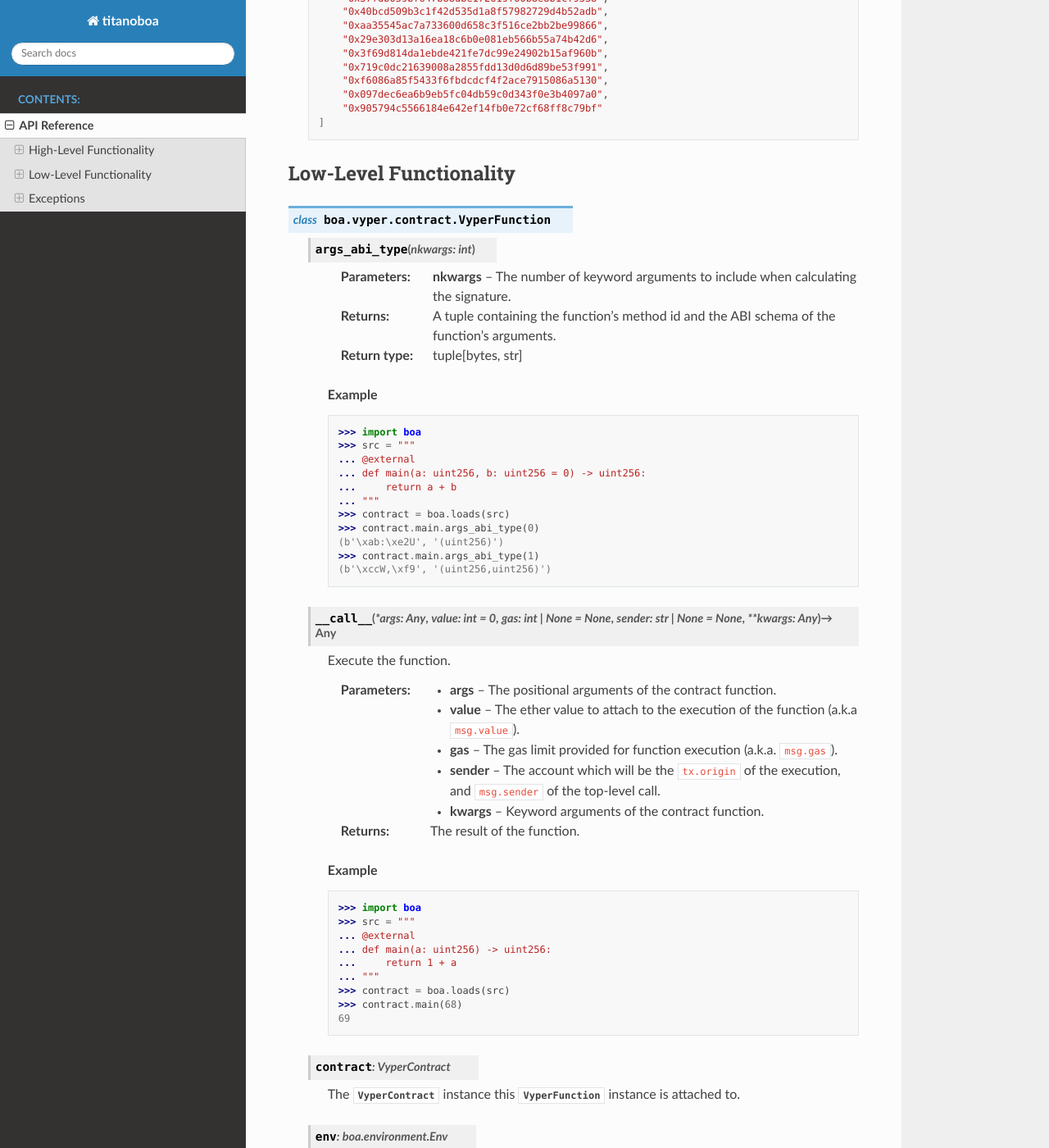
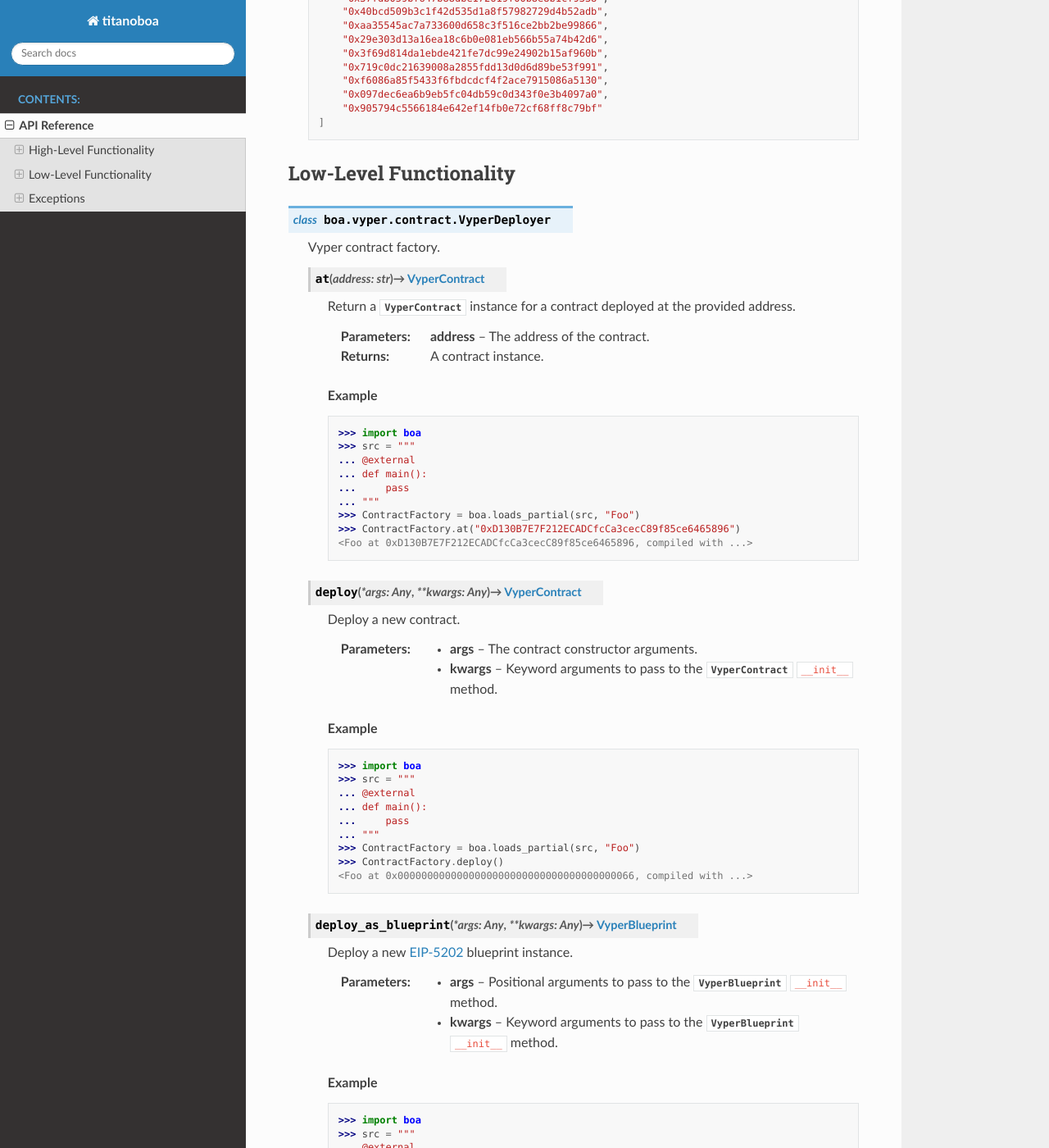
Before and after one commit to vyperlang/titanoboa, a Sphinx documentation site: the page built from docs/source/api.rst, in a window 1280 px wide and 1400 px high, scrolled down 4070 px. Shown: the whole window at 82% size. Built offline with Sphinx 7.4.7 and the Read the Docs theme 2.0.0, drawn with Linux system fonts in a browser that asks for light colours; some of the changed text lies outside the part shown.

Commit message:
docs: document VyperDeployer class

```diff
--- a/docs/source/api.rst
+++ b/docs/source/api.rst
@@ -225,6 +225,79 @@ Low-Level Functionality
 
 .. module:: boa.vyper.contract
 
+.. class:: VyperDeployer
+
+    Vyper contract factory.
+
+    .. method:: at(address: str) -> VyperContract
+
+        Return a :py:class:`VyperContract` instance for a contract deployed at the provided address.
+
+        :param address: The address of the contract.
+        :returns: A contract instance.
+
+        .. rubric:: Example
+
+        .. code-block:: python
+
+            >>> import boa
+            >>> src = """
+            ... @external
+            ... def main():
+            ...     pass
+            ... """
+            >>> ContractFactory = boa.loads_partial(src, "Foo")
+            >>> ContractFactory.at("0xD130B7E7F212ECADCfcCa3cecC89f85ce6465896")
+            <Foo at 0xD130B7E7F212ECADCfcCa3cecC89f85ce6465896, compiled with ...>
+
+    .. method:: deploy(*args: Any, **kwargs: Any) -> VyperContract
+
+        Deploy a new contract.
+
+        :param args: The contract constructor arguments.
+        :param kwargs: Keyword arguments to pass to the :py:class:`VyperContract` ``__init__`` method.
+
+        .. rubric:: Example
+
+        .. code-block:: python
+
+            >>> import boa
+            >>> src = """
+            ... @external
+            ... def main():
+            ...     pass
+            ... """
+            >>> ContractFactory = boa.loads_partial(src, "Foo")
+            >>> ContractFactory.deploy()
+            <Foo at 0x0000000000000000000000000000000000000066, compiled with ...>
+
+    .. method:: deploy_as_blueprint(*args: Any, **kwargs: Any) -> VyperBlueprint
+
+        Deploy a new :eip:`5202` blueprint instance.
+
+        :param args: Positional arguments to pass to the :py:class:`VyperBlueprint` ``__init__`` method.
+        :param kwargs: Keyword arguments to pass to the :py:class:`VyperBlueprint` ``__init__`` method.
+
+        .. rubric:: Example
+
+        .. code-block:: python
+
+            >>> import boa
+            >>> src = """
+            ... @external
+            ... def main():
+            ...     pass
+            ... """
+            >>> ContractFactory = boa.loads_partial(src, "Foo")
+            >>> ContractFactory.deploy_as_blueprint()
+            <boa.vyper.contract.VyperBlueprint object at ...>
+
+.. class:: VyperContract
+
+.. class:: VyperBlueprint
+
+    Stub class for :eip:`5202` blueprints.
+
 .. class:: VyperFunction
 
     .. method:: args_abi_type(nkwargs: int)
```
